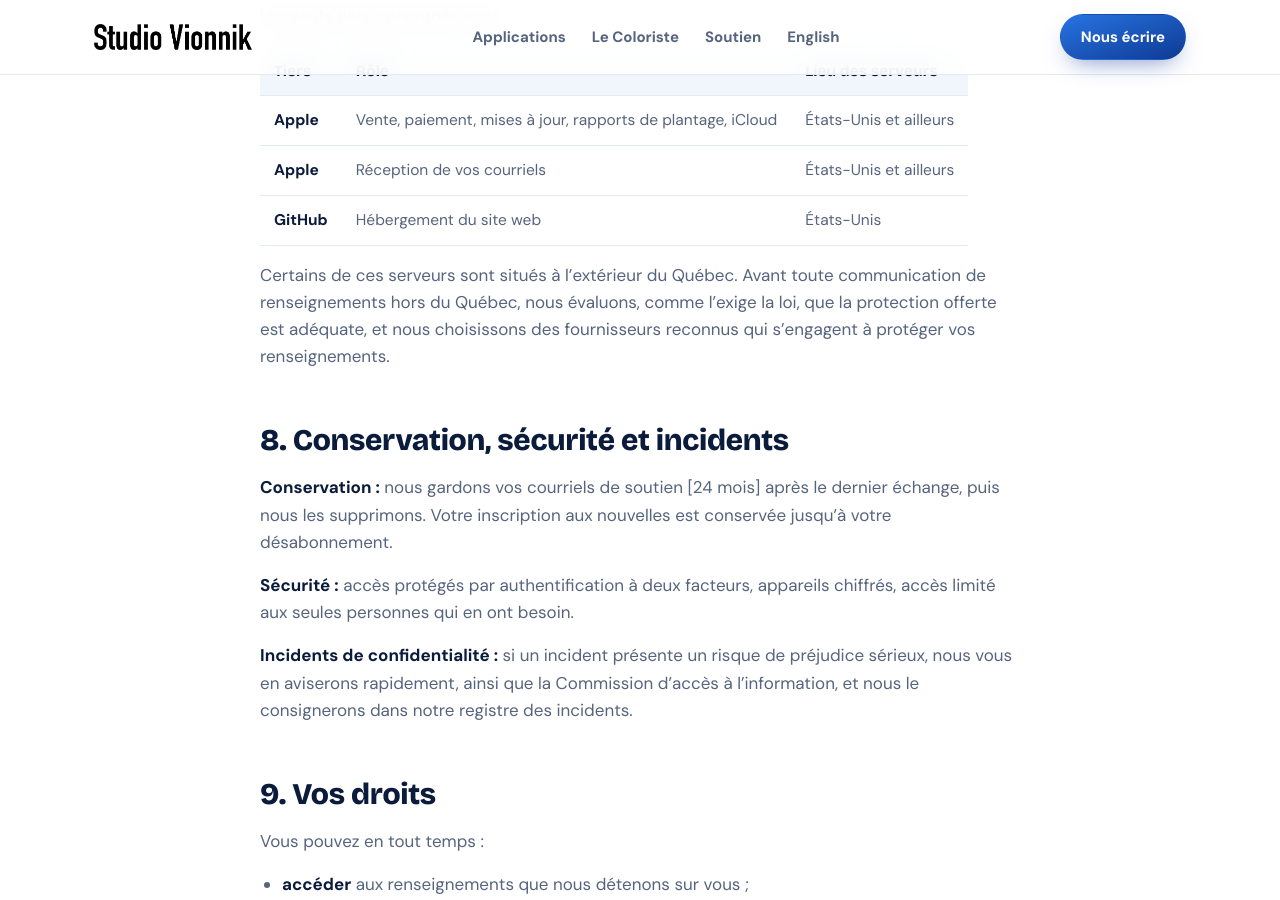
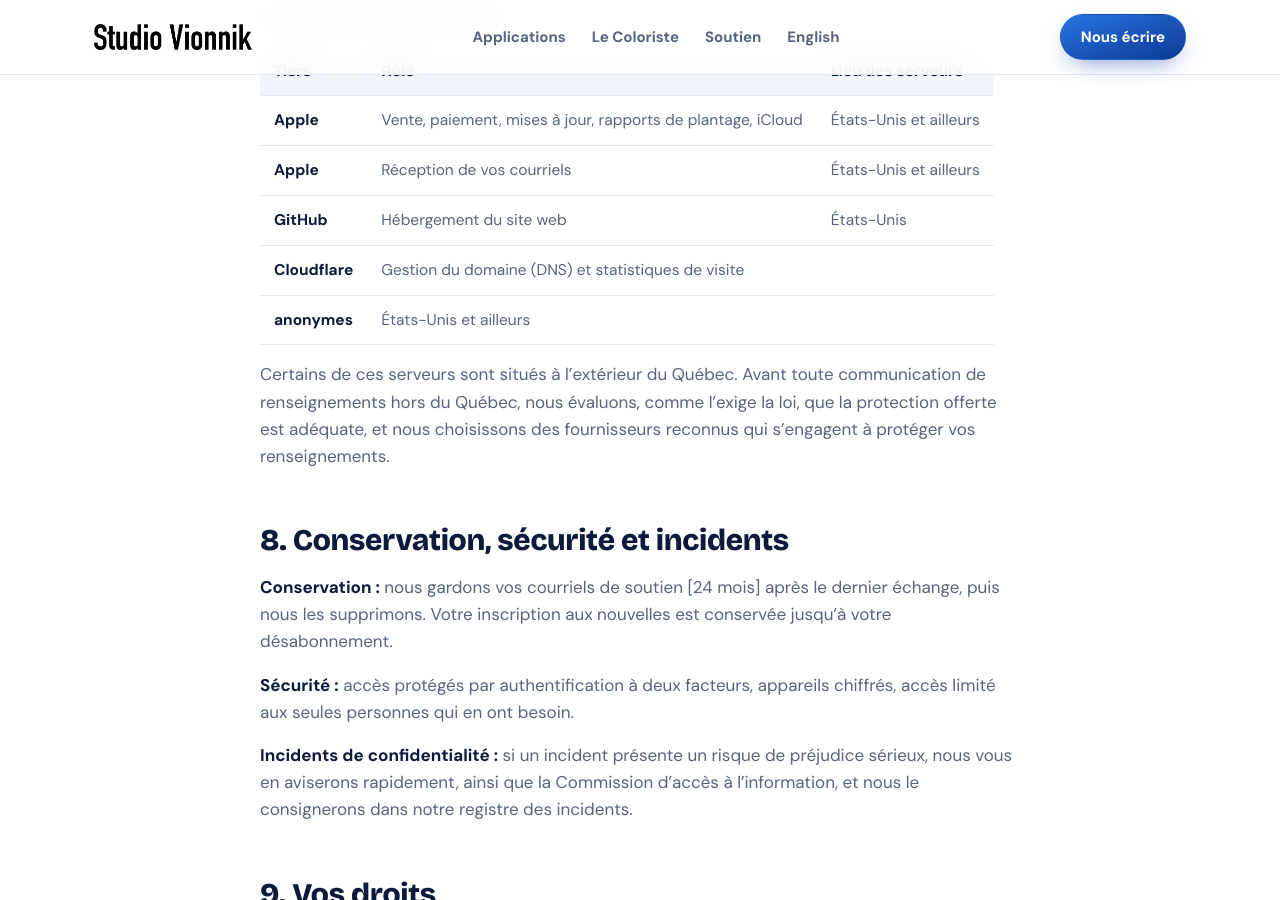
Before and after one commit to vionnikstudio/vionnikstudio.github.io, a Jekyll site: the page built from confidentialite.md, in a window 1280 px wide and 900 px high, scrolled down 3028 px. Built offline with Jekyll 4.4.1, drawn with Linux system fonts in a browser that asks for light colours.

Commit message:
Add Cloudflare entry to confidentiality document
Added Cloudflare entry for domain management and visitor statistics.

```diff
--- a/confidentialite.md
+++ b/confidentialite.md
@@ -74,6 +74,8 @@ Nous ne vendons et ne partageons aucun renseignement personnel à des fins comme
 | Apple | Vente, paiement, mises à jour, rapports de plantage, iCloud | États-Unis et ailleurs |
 | Apple | Réception de vos courriels | États-Unis et ailleurs |
 | GitHub | Hébergement du site web | États-Unis |
+| Cloudflare | Gestion du domaine (DNS) et statistiques de visite
+anonymes | États-Unis et ailleurs |
 
 Certains de ces serveurs sont situés à l'extérieur du Québec. Avant toute communication de renseignements hors du Québec, nous évaluons, comme l'exige la loi, que la protection offerte est adéquate, et nous choisissons des fournisseurs reconnus qui s'engagent à protéger vos renseignements.
 
```
